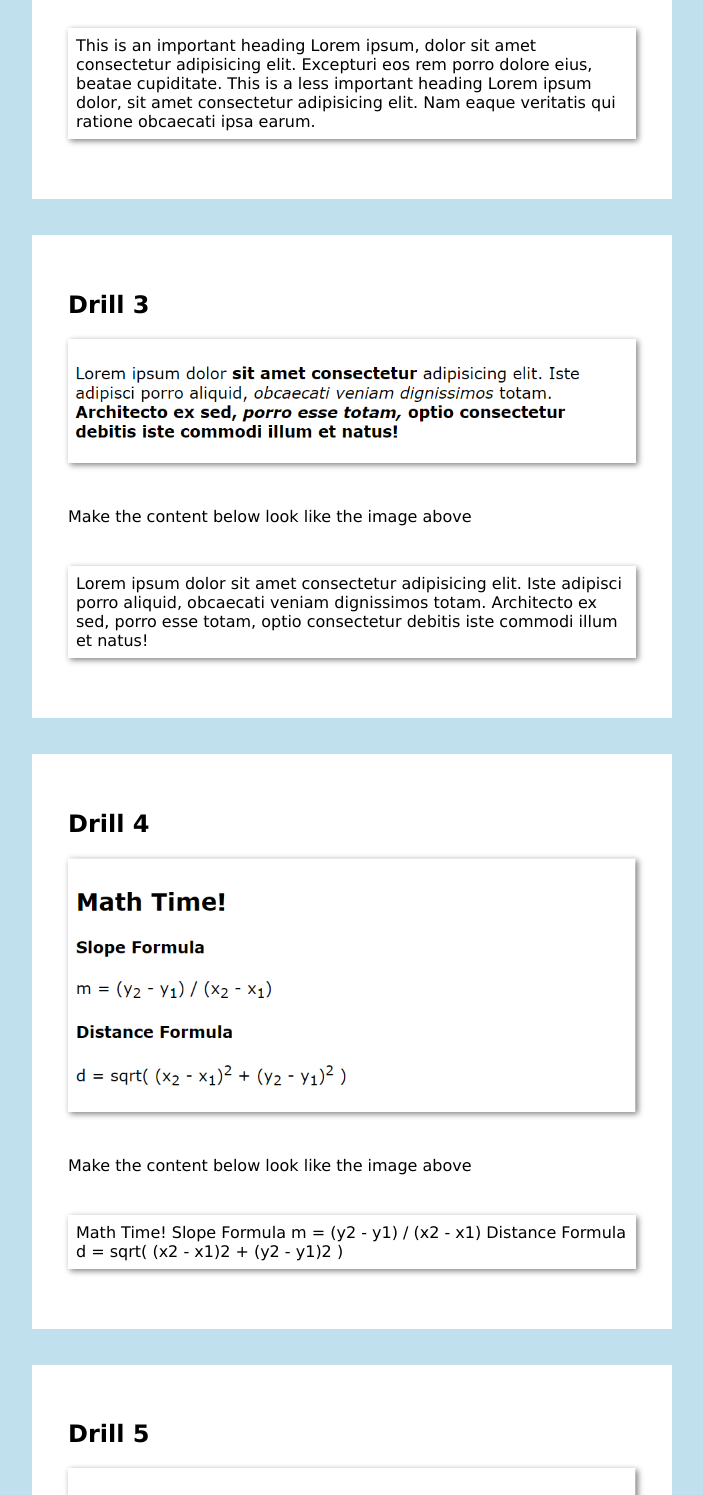
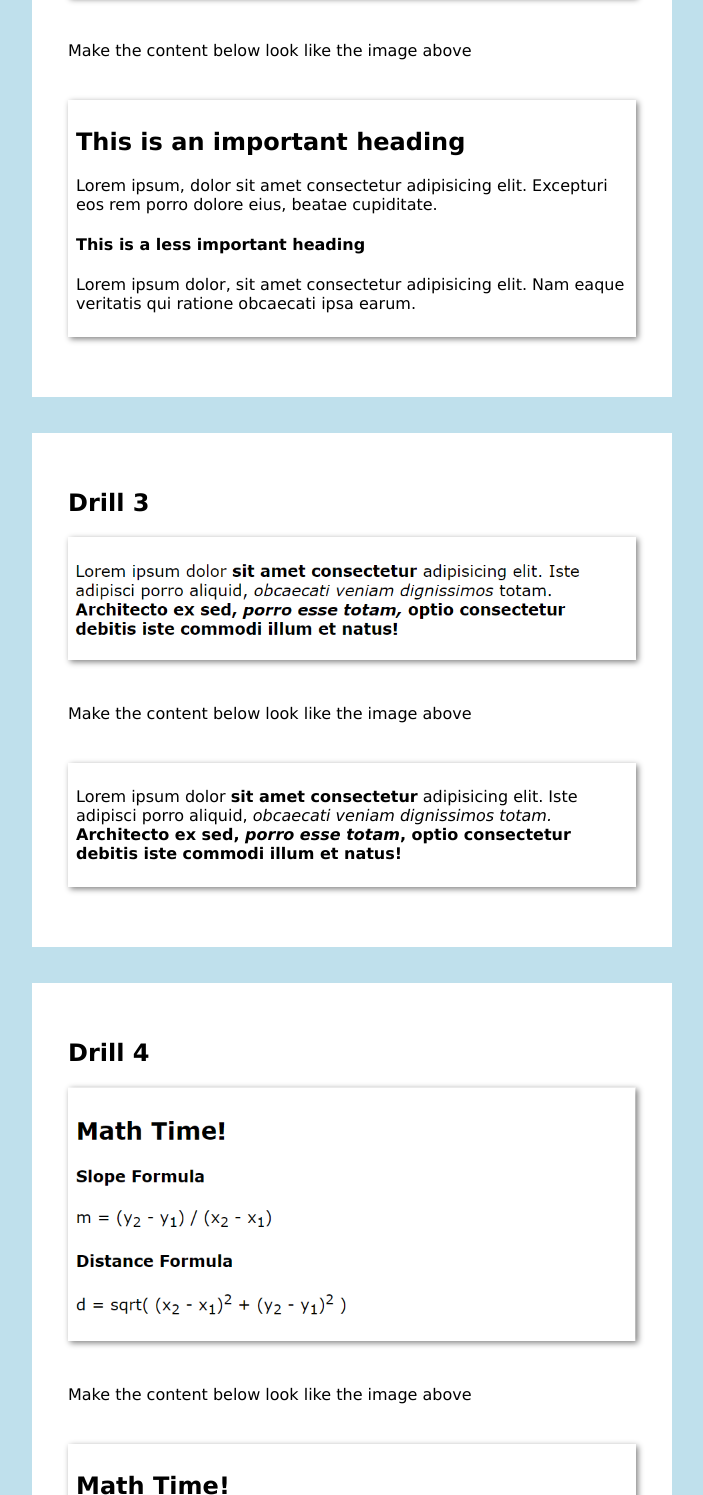
Before and after one commit to bucifer0/bucifer0.github.io, a plain HTML site: page excercises/basic-html-drills/index.html in a window 1280 px wide. Shown: the part 1305-2800 px from the top of the page, without its empty margins (4-707 px from the left). Drawn offline with Linux system fonts and the light colour scheme.

Commit message:
basic html drills

```diff
--- a/basic-html-drills/basic-html-drills/index.html
+++ b/excercises/basic-html-drills/index.html
@@ -16,19 +16,23 @@
             <div class="solution">
                 <!-- MODIFY THE CODE BELOW THIS COMMENT -->
 
-                This should become a heading (probably)
+                <h3>This should become a heading (probably)</h3>
 
+                <P>
                 Lorem ipsum, dolor sit amet consectetur adipisicing elit.
                 Unde culpa excepturi amet exercitationem doloremque
                 provident fugit dolores repellat veritatis perspiciatis
                 cumque odio accusantium, sunt quaerat magnam! Asperiores
                 tempore id adipisci!
+                </P>
 
+                <p>
                 Lorem ipsum dolor sit amet consectetur adipisicing elit.
                 Earum reprehenderit inventore, quam suscipit deleniti,
                 asperiores perspiciatis ab, cumque pariatur laudantium
                 omnis cum quo neque maxime vel aut consequuntur illum ad?
 
+                </p>
 
                 <!-- COMPLETE YOUR MODIFICATIONS ABOVE THIS COMMENT -->
             </div>
@@ -42,15 +46,18 @@
             <div class="solution">
                 <!-- MODIFY THE CODE BELOW THIS COMMENT -->
 
-                This is an important heading
+                <h2>This is an important heading</h2>
 
+                    <p>
                 Lorem ipsum, dolor sit amet consectetur adipisicing elit.
                 Excepturi eos rem porro dolore eius, beatae cupiditate.
+                    </p>
+                <h4>This is a less important heading</h4>
 
-                This is a less important heading
-
+                <p>
                 Lorem ipsum dolor, sit amet consectetur adipisicing elit.
                 Nam eaque veritatis qui ratione obcaecati ipsa earum.
+                </p>
 
                 <!-- COMPLETE YOUR MODIFICATIONS ABOVE THIS COMMENT -->
             </div>
@@ -64,12 +71,14 @@
             <div class="solution">
                 <!-- MODIFY THE CODE BELOW THIS COMMENT -->
 
-                Lorem ipsum dolor sit amet consectetur
+                <p>
+                Lorem ipsum dolor <b>sit amet consectetur</b>
                 adipisicing elit. Iste adipisci porro
-                aliquid, obcaecati veniam dignissimos
-                totam. Architecto ex sed, porro esse
-                totam, optio consectetur debitis iste
-                commodi illum et natus!
+                aliquid, <i>obcaecati veniam dignissimos
+                totam.</i> <b>Architecto ex sed, <I>porro esse
+                totam</I>, optio consectetur debitis iste
+                commodi illum et natus!</b>
+                </p>
 
                 <!-- COMPLETE YOUR MODIFICATIONS ABOVE THIS COMMENT -->
             </div>
@@ -83,15 +92,15 @@
             <div class="solution">
                 <!-- MODIFY THE CODE BELOW THIS COMMENT -->
 
-                Math Time!
+                <h1>Math Time!</h1>
 
-                Slope Formula
+              <b><h4>Slope Formula</h4></b>
 
-                m = (y2 - y1) / (x2 - x1)
+                <p>m = (y<sub></sub>2</sub> - y<sub>1</sub>) / (x<sub></sub>2</sub> - x<sub>1</sub>)</p>
 
-                Distance Formula
+                <h4>Distance Formula</h4>
 
-                d = sqrt( (x2 - x1)2 + (y2 - y1)2 )
+                d = sqrt( (x<sub>2</sub> - x<sub>1</sub>)2 + (y<sub>2</sub> - y<sub>1</sub>)<sub2</sub>
 
                 <!-- COMPLETE YOUR MODIFICATIONS ABOVE THIS COMMENT -->
             </div>
@@ -105,10 +114,13 @@
             <div class="solution">
                 <!-- MODIFY THE CODE BELOW THIS COMMENT -->
 
-                Mindfulness
+                <h3>Mindfulness</h3>
 
-                It can be very beneficial to take a few times a
-                day to just stop breathe and simply sit in the moment.
+               <p> It can be very beneficial to take a few times a
+                day to just
+                <br>stop
+                <br>breathe
+                <br>and simply sit in the moment.</p>
 
                 <!-- COMPLETE YOUR MODIFICATIONS ABOVE THIS COMMENT -->
             </div>
@@ -122,18 +134,22 @@
             <div class="solution">
                 <!-- MODIFY THE CODE BELOW THIS COMMENT -->
 
-                How to use horizontal rules
+                <h1>How to use horizontal rules</h1>
 
+                <hr>
+                <P>
                 There's actually no "right" or "wrong" way to use
                 horizontal rules per se.  However, you should consider
                 the Elements and Principles of Design when you use them,
                 the same way you should consider how you space out
                 elements on the page.
-
+                </P>
+                <hr>
+                <p>
                 You might use a horizontal rule under a heading to
                 start a header, or you might use it to break up
                 similar types of content on a page.
-
+            </p>
                 <!-- COMPLETE YOUR MODIFICATIONS ABOVE THIS COMMENT -->
             </div>
         </section>
```
Also changed, not shown: excercises/basic-html-drills/css/style.css (renamed from basic-html-drills/basic-html-drills/css/style.css), excercises/basic-html-drills/images/drill1.png (renamed from basic-html-drills/basic-html-drills/images/drill1.png), excercises/basic-html-drills/images/drill2.png (renamed from basic-html-drills/basic-html-drills/images/drill2.png), excercises/basic-html-drills/images/drill3.png (renamed from basic-html-drills/basic-html-drills/images/drill3.png), excercises/basic-html-drills/images/drill4.png (renamed from basic-html-drills/basic-html-drills/images/drill4.png), excercises/basic-html-drills/images/drill5.png (renamed from basic-html-drills/basic-html-drills/images/drill5.png), excercises/basic-html-drills/images/drill6.png (renamed from basic-html-drills/basic-html-drills/images/drill6.png).
